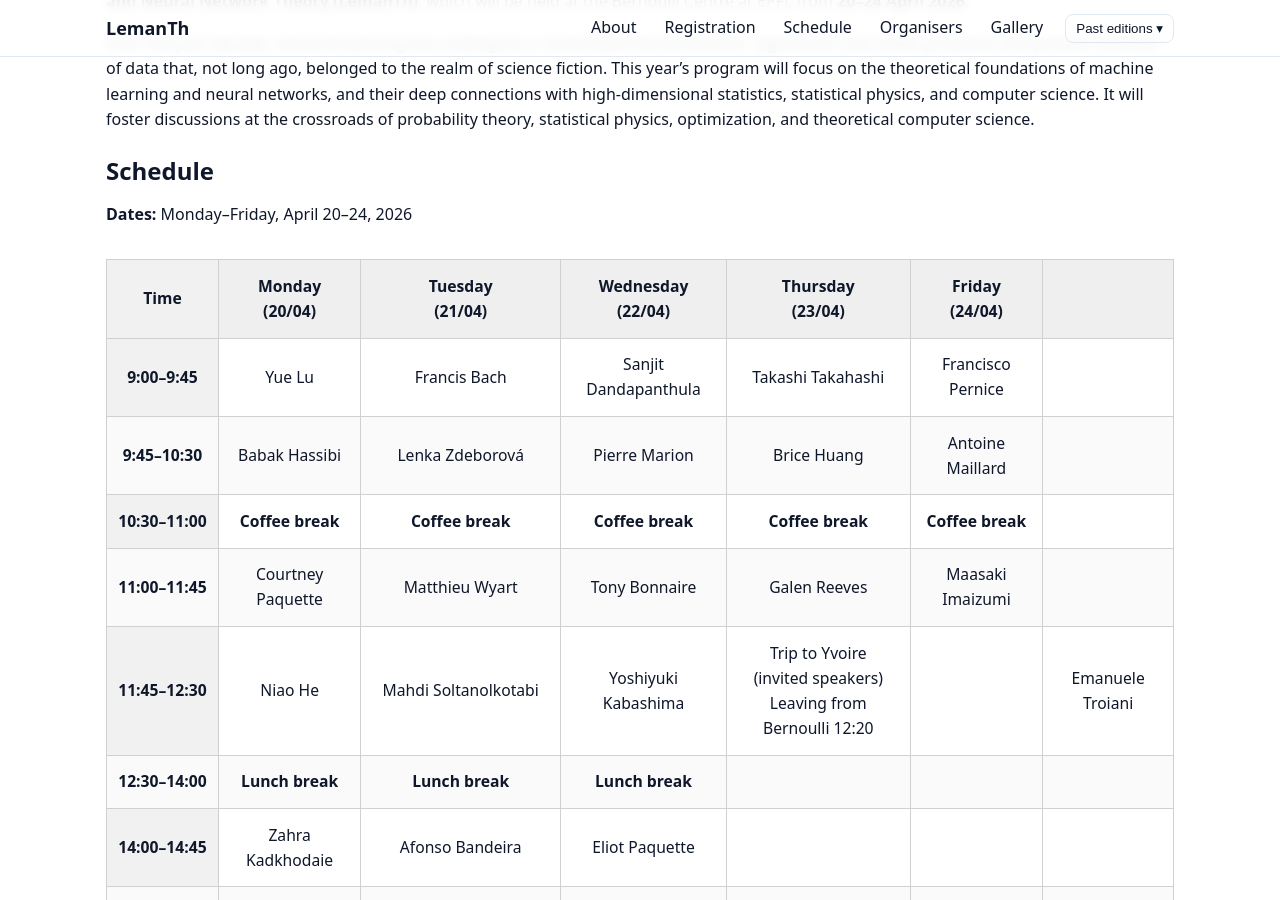
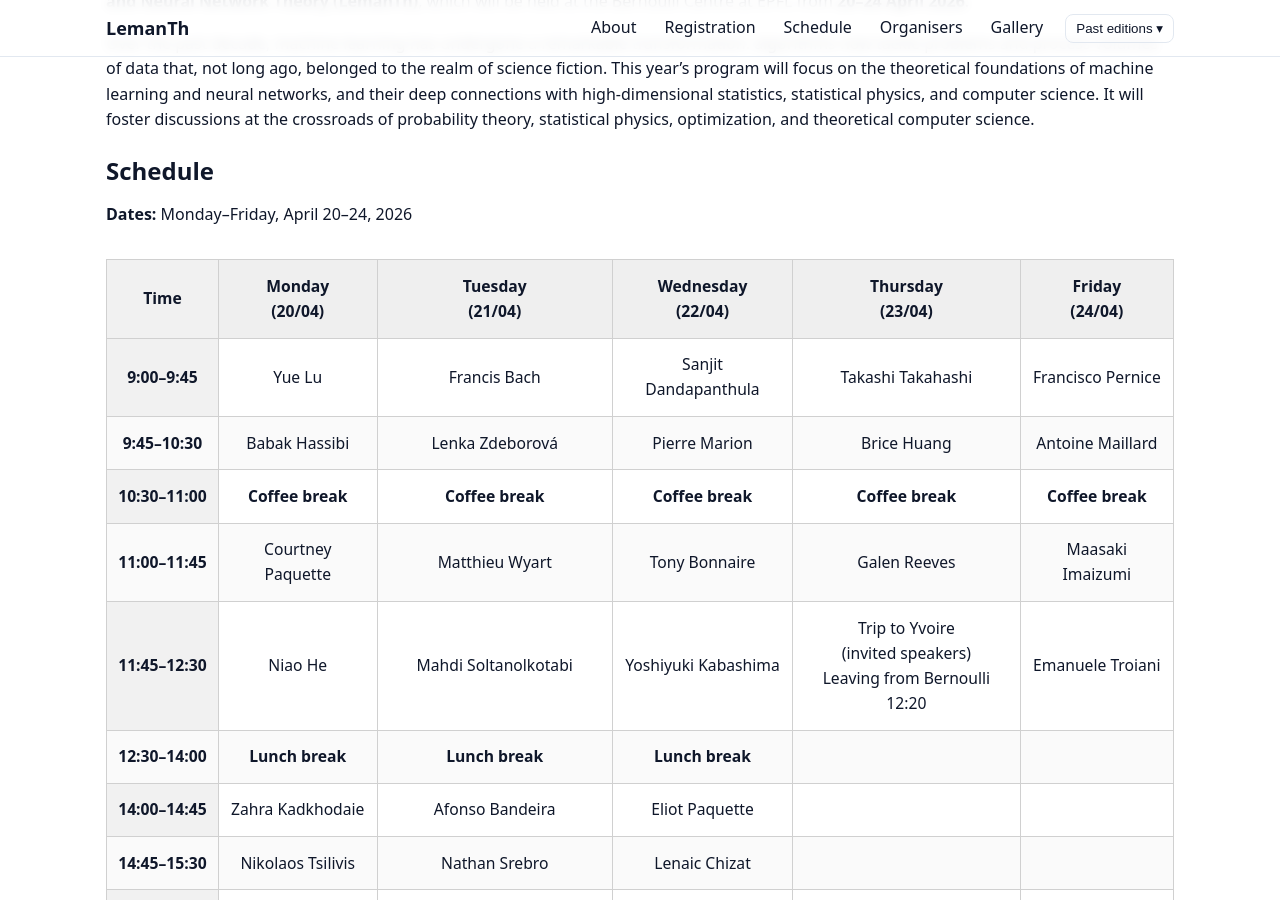
Before and after one commit to Leman-Th/Leman-Th.github.io, a Jekyll site: the page built from index.md, in a window 1280 px wide and 900 px high, scrolled down 504 px. Built offline with Jekyll 4.4.1, drawn with Linux system fonts in a browser that asks for light colours.

```diff
--- a/index.md
+++ b/index.md
@@ -21,7 +21,7 @@ Over the past decade, machine learning has undergone a remarkable transformation
 | **9:45–10:30** | Babak Hassibi | Lenka Zdeborová | Pierre Marion | Brice Huang | Antoine Maillard |
 | **10:30–11:00** | **Coffee break** | **Coffee break** | **Coffee break** | **Coffee break** | **Coffee break** |
 | **11:00–11:45** | Courtney Paquette |  Matthieu Wyart | Tony Bonnaire | Galen Reeves | Maasaki Imaizumi |
-| **11:45–12:30** | Niao He | Mahdi Soltanolkotabi | Yoshiyuki Kabashima | Trip to Yvoire<br>(invited speakers)<br>Leaving from Bernoulli 12:20 |  | Emanuele Troiani
+| **11:45–12:30** | Niao He | Mahdi Soltanolkotabi | Yoshiyuki Kabashima | Trip to Yvoire<br>(invited speakers)<br>Leaving from Bernoulli 12:20 |   Emanuele Troiani |
 | **12:30–14:00** | **Lunch break** | **Lunch break** | **Lunch break** |  |  |
 | **14:00–14:45** | Zahra Kadkhodaie | Afonso Bandeira | Eliot Paquette | |  |
 | **14:45–15:30** | Nikolaos Tsilivis | Nathan Srebro | Lenaic Chizat |  |  |
```
